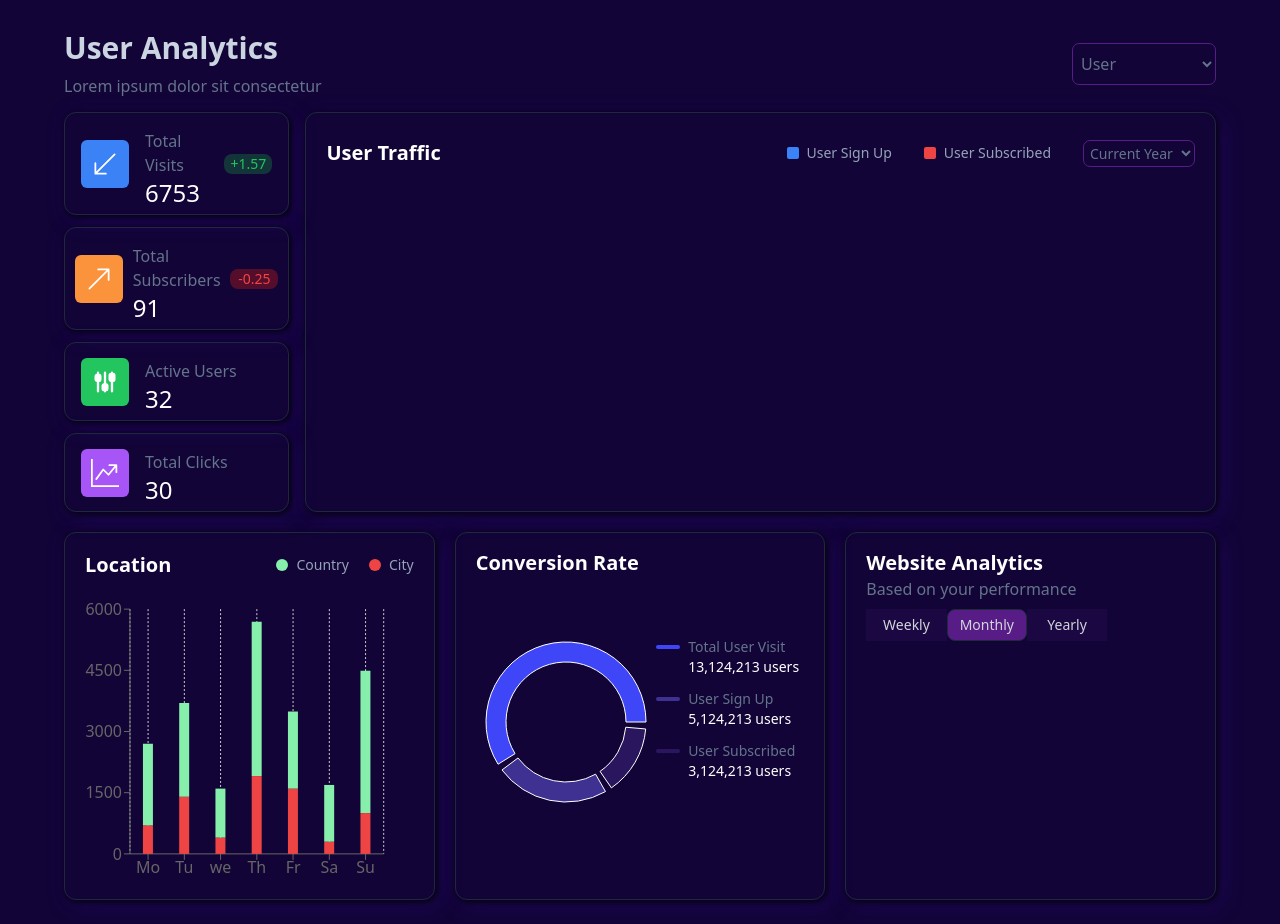
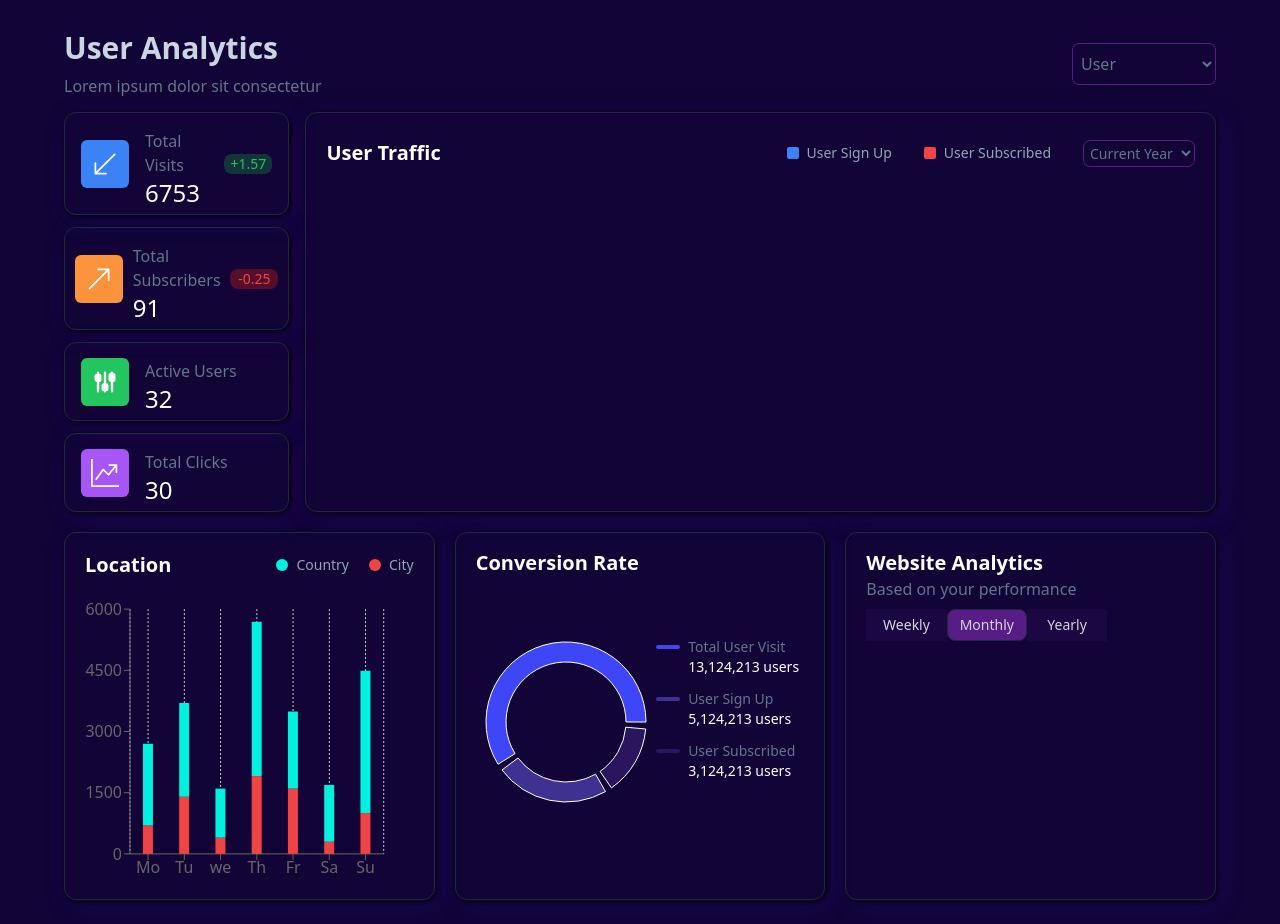
Before and after one commit to raunakgiri21/Dashboard, a React (Vite) app: page / in a window 1280 px wide. Built offline with nearby package versions, Linux system fonts and the light colour scheme.

Commit message:
Location

```diff
--- a/src/components/dashboardComponents/Location.jsx
+++ b/src/components/dashboardComponents/Location.jsx
@@ -49,7 +49,7 @@ export default function Location() {
         <div className="flex gap-5">
           <div className="flex justify-center items-center gap-2">
             <div
-              className={`w-3 h-3 rounded-md bg-green-300 flex justify-center items-center`}
+              className={`w-3 h-3 rounded-md bg-[#00f2de] flex justify-center items-center`}
             ></div>
             <p className="text-slate-400 text-sm">Country</p>
           </div>
@@ -62,7 +62,10 @@ export default function Location() {
         </div>
       </div>
       <div>
-        <ResponsiveContainer width='100%' height={300}>
+        <ResponsiveContainer
+          width="100%"
+          height={300}
+        >
           <BarChart
             width={350}
             height={300}
@@ -90,7 +93,7 @@ export default function Location() {
             <Bar
               dataKey="uv"
               stackId="a"
-              fill="rgb(134,239,172)"
+              fill="#00f2de"
             />
           </BarChart>
         </ResponsiveContainer>
```
